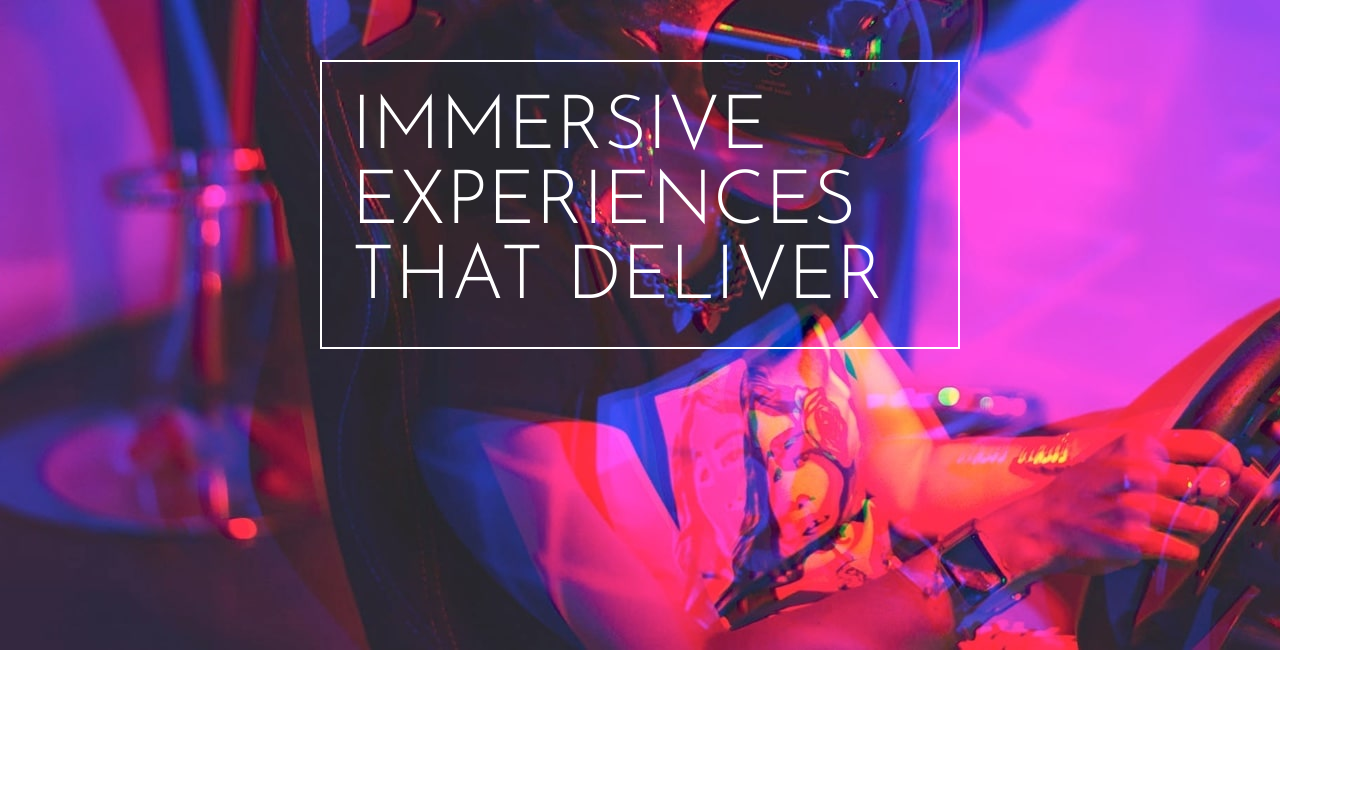
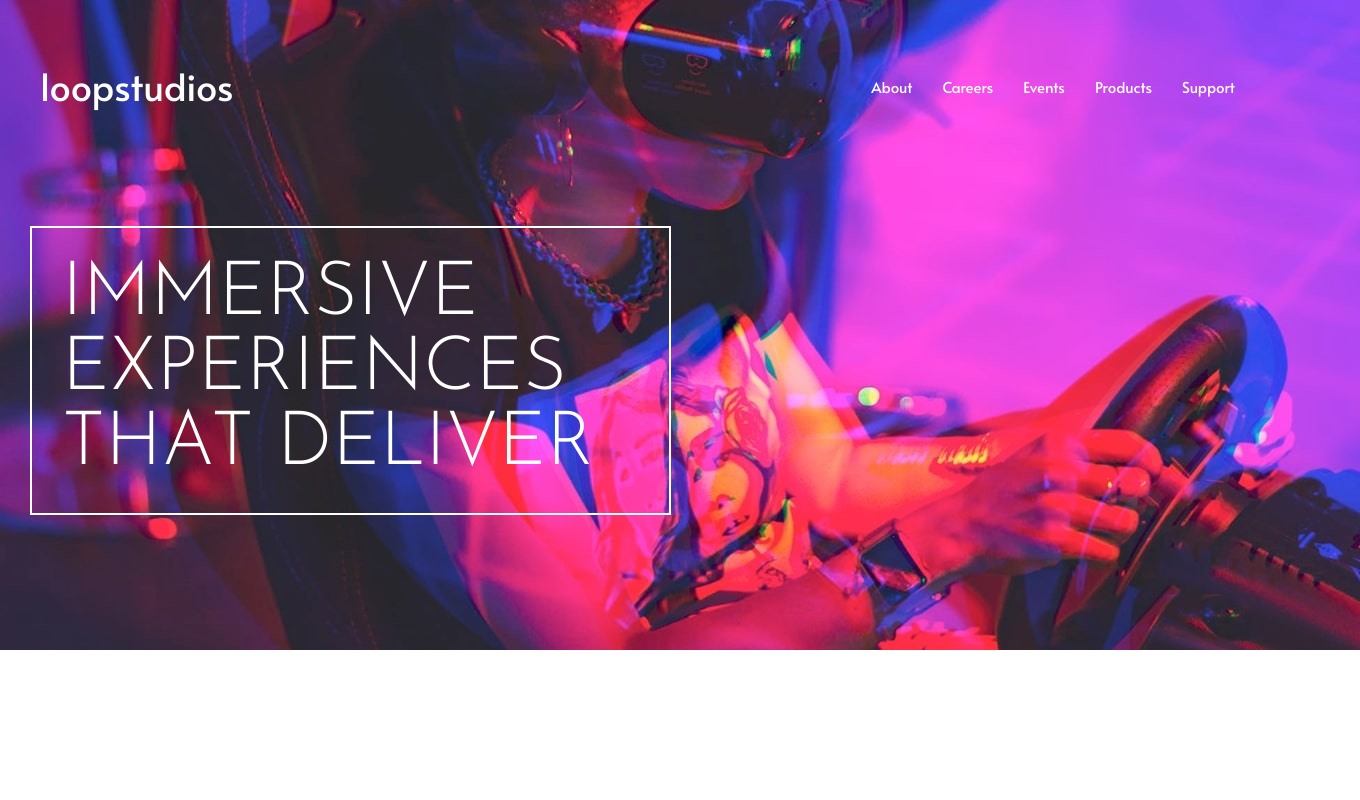
Before and after one commit to Dhadhazi/loop-studios-landingpage, a Next.js app: page / in a window 1280 px wide. Shown: the top 800 px of the page, 1360 px wide, since content can reach past the window. Built offline with nearby package versions, Linux system fonts and the light colour scheme.

Commit message:
console log removed

```diff
--- a/components/OurCreations/components/CreationCards.tsx
+++ b/components/OurCreations/components/CreationCards.tsx
@@ -14,8 +14,6 @@ export const CreationCards = ({ title, image }: Props) => {
     let before = text.lastIndexOf(" ", middle);
     let after = text.indexOf(" ", middle + 1);
 
-    console.log(middle, before, after);
-
     if (middle - before < after - middle || after === -1) {
       middle = before;
     } else {
@@ -28,9 +26,7 @@ export const CreationCards = ({ title, image }: Props) => {
     return [firstHalf, secondHalf];
   }
 
-  console.log(splitStringHalfByWord("The Grid"));
-
-  React.useLayoutEffect(() => {
+  React.useEffect(() => {
     setVersion(window.innerWidth <= 850 ? "mobile" : "desktop");
   }, []);
 
--- a/pages/index.tsx
+++ b/pages/index.tsx
@@ -10,7 +10,7 @@ export default function Home() {
     <Layout>
       <div className={s.headerContainer}>
         <div className={s.headerContent}>
-          {/* <NavBar /> */}
+          <NavBar />
           <div className={s.slogan}>
             IMMERSIVE <br />
             EXPERIENCES <br />
```
